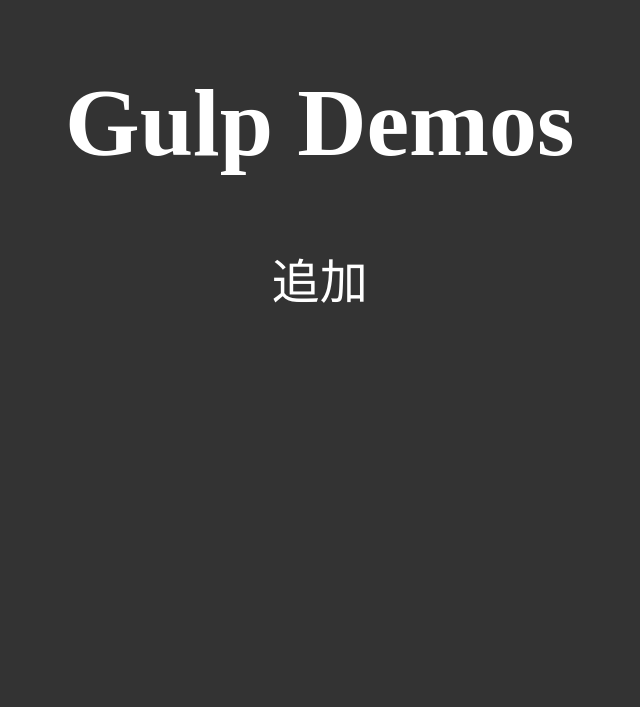
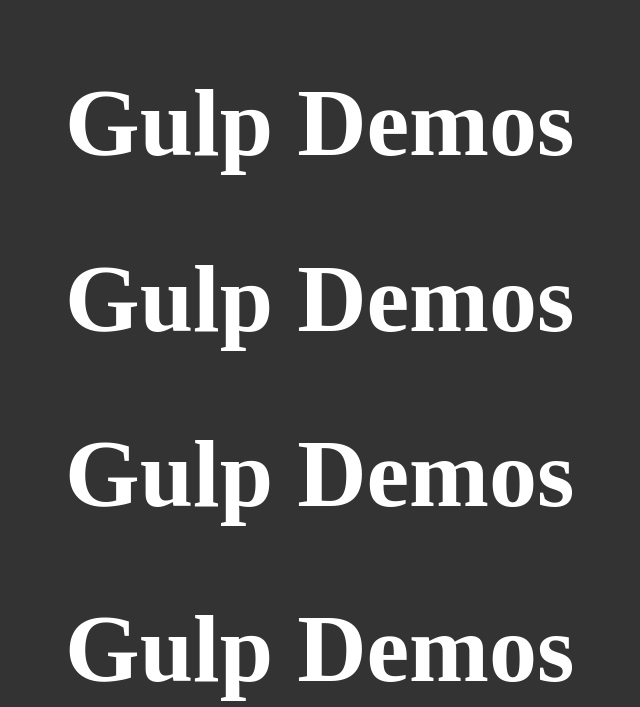
Before and after one commit to sacss/sacss-vol55, a website: page source/index.html in a window 1280 px wide. Shown: the part 101-808 px from the top of the page, without its empty margins (175-815 px from the left). Drawn offline with nearby package versions, Linux system fonts and the light colour scheme; files that its build step writes are made by us from their sources.

Commit message:
h1のみコミット

```diff
--- a/source/index.html
+++ b/source/index.html
@@ -9,6 +9,9 @@
   <div class="demo">
     <div class="block">
       <h1>Gulp Demos</h1>
+      <h1>Gulp Demos</h1>
+      <h1>Gulp Demos</h1>
+      <h1>Gulp Demos</h1>
       <p>追加</p>
     </div>
   </div>
```
